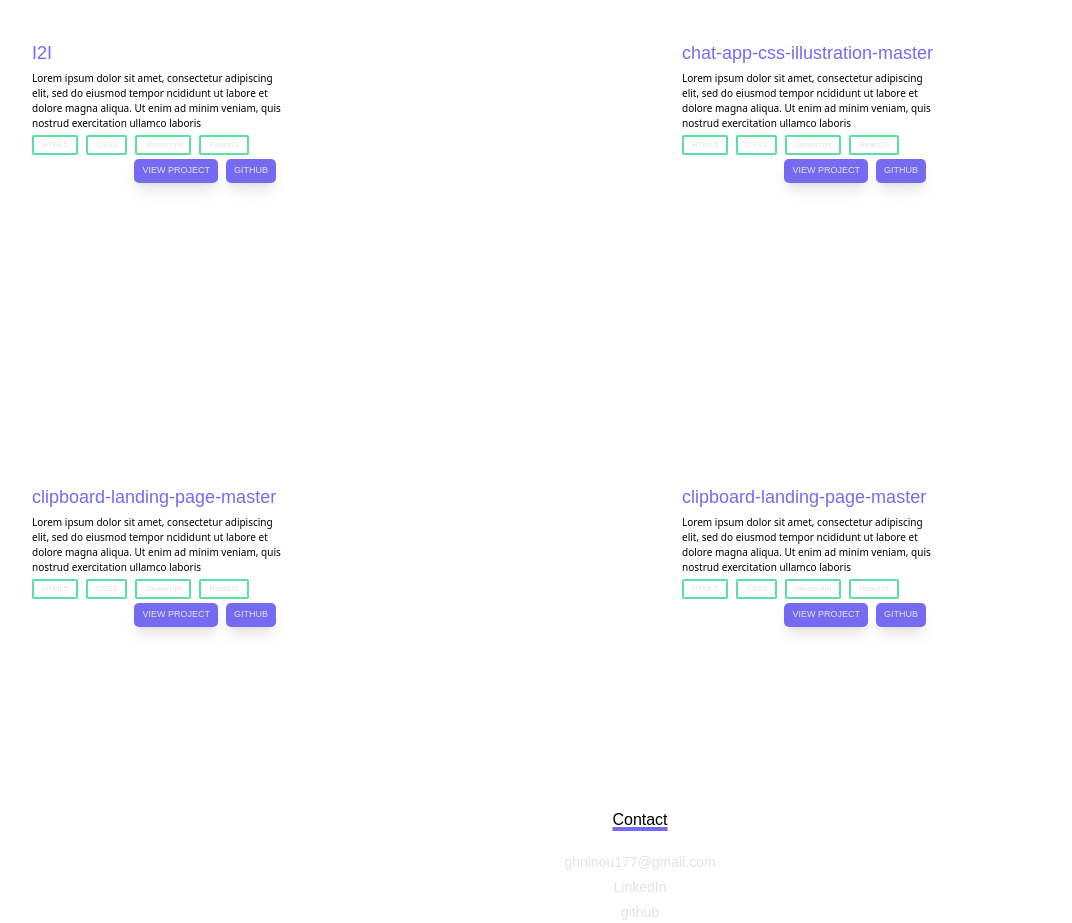
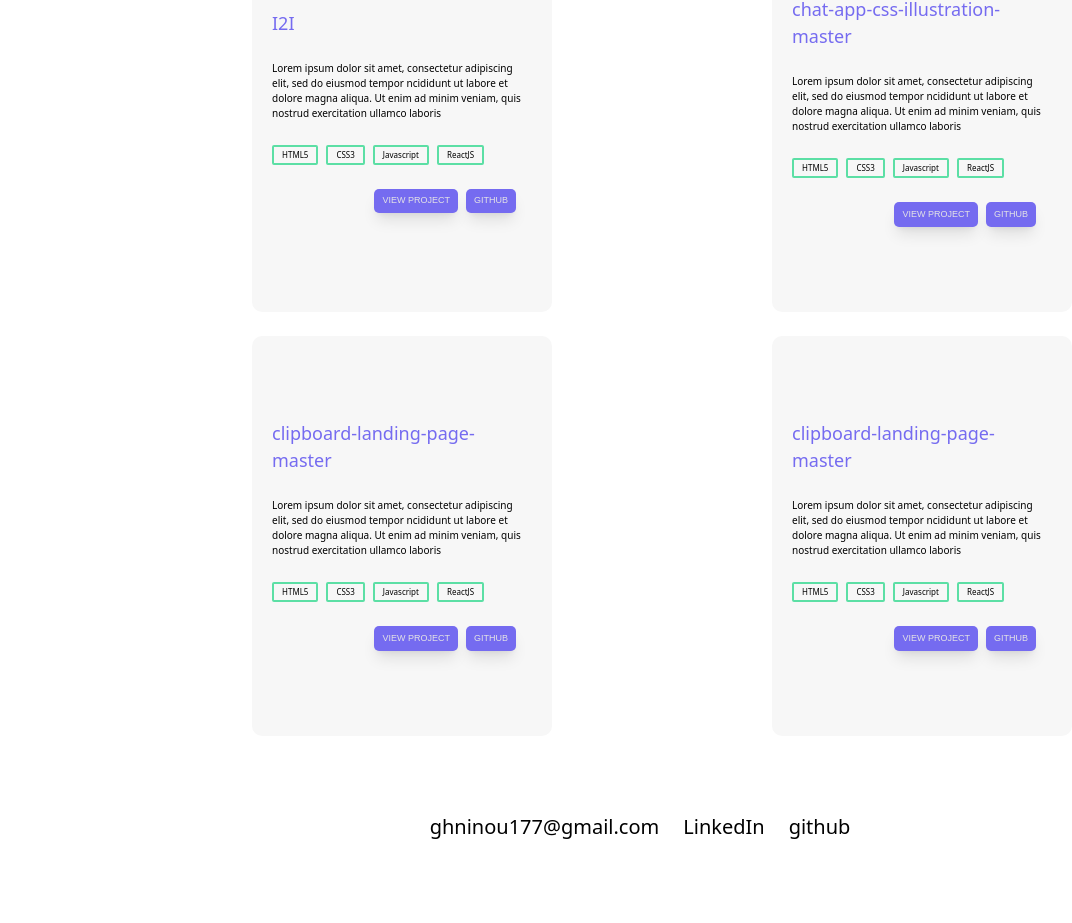
Before and after one commit to youssra-ghninou/personnal-portfolio, a React (Vite) app: page / in a window 1280 px wide. Shown: the part 1030-1953 px from the top of the page, without its empty margins (0-1072 px from the left). After the commit the page ends 1892 px from the top, so only its background shows below. Built offline with nearby package versions, Linux system fonts and the light colour scheme; a web font is replaced by a local one.

Commit message:
responsive without navbar done

```diff
--- a/src/App.jsx
+++ b/src/App.jsx
@@ -11,22 +11,22 @@ import Project from './components/Project';
 function App() {
   return (
 
-    <div className="w-full flex flex-col gap-5">
+    <div className=" flex flex-col gap-5">
       <Navbar />
       <Header />
       <Overview />
-      <div className="work underline decoration-violet decoration-4 text-center  font-abel text-[16px]">Work</div>
-      <div className="projects-section flex flex-col gap-5 lg:gap-22  lg:grid lg:grid-cols-2">
+      <div className="work underline decoration-violet decoration-4 text-center  text-abel text-[16px]">Work</div>
+      <div className="projects-section  flex flex-col md:pl-60 md:grid md:grid-cols-2 md:mb-11">
         <Project text='I2I' />
         <Project text='chat-app-css-illustration-master' />
         <Project text='clipboard-landing-page-master' />
         <Project text='clipboard-landing-page-master' />
       </div>
-      <div className="contact underline decoration-violet decoration-4 text-center mt-5 font-abel text-[16px]">Contact</div>
-      <div className="contact flex flex-col gap-1 items-center justify-center text-left">
-        <a href="" className='email text-[14px]  font-medium font-abel text-grey'>ghninou177@gmail.com</a>
-        <a href="" className='email text-[14px] font-medium font-abel text-grey'>LinkedIn</a>
-        <a href="" className='email text-[14px] font-medium font-abel text-grey'>github</a>
+      <div className="contact underline decoration-violet decoration-4 text-center mt-5 text-abel text-[16px] md:hidden">Contact</div>
+      <div className="contact flex flex-col gap-1 md:flex-row md:gap-6 pb-5 items-center justify-center text-left">
+        <a href="" className='email text-[14px] md:text-[20px]  font-light text-abel '>ghninou177@gmail.com </a>
+        <a href="" className='email text-[14px] md:text-[20px]  font-light text-abel '>LinkedIn</a>
+        <a href="" className='email text-[14px] md:text-[20px]  font-light text-abel text-black'>github</a>
       </div>
     </div>
   );
--- a/src/components/Header.jsx
+++ b/src/components/Header.jsx
@@ -4,13 +4,13 @@ const Header = () => {
         <div className="container flex flex-col font-abel items-center  justify-center px-4 pt-24 gap-4">
             <div className="name  items-center flex gap-4">
                  <i class="fa-solid fa-play text-violet"></i>
-                 <div className="div text-[20px] lg:text-[55px] font-thin text-violet ">
+                 <div className="div text-[20px] md:text-[55px] font-thin text-violet ">
                  <Typical
                     steps={['Hello world! ', 1000, 'I am Youssra Ghninou', 500]}
                     wrapper="B"/>
                 </div>
              </div>
-            <div className="profile text-[14px] lg:text-[22px] text-dviolet font-light text-center">I’m a software developer in the bay area who enjoys designing and building beautiful, performant, responsive websites </div>
+            <div className="profile text-[14px] md:text-[22px] text-dviolet font-light text-center">I’m a software developer in the bay area who enjoys designing and building beautiful, performant, responsive websites </div>
         </div>
     );
 }
--- a/src/components/Navbar.jsx
+++ b/src/components/Navbar.jsx
@@ -8,7 +8,7 @@
 
         export default function Example() {
             return (
-                <div className="nav right-0 mr-4 fixed lg:hidden">
+                <div className="nav right-0 mr-4 fixed md:hidden">
                     <Menu menuButton={<MenuButton><i class="fa-solid fa-bars text-violet "></i></MenuButton>} transition>
                         <MenuItem >
                         <div className="home text-[16px] font-abel text-black hover:decoration-4 hover:decoration-violet">Home</div>
--- a/src/components/Overview.jsx
+++ b/src/components/Overview.jsx
@@ -2,13 +2,13 @@ import OverviewContent from "./OverviewContent";
 
 const Overview = () => {
     return (
-        <div className="div mx-6 mb-10 lg:mx-32 ">
+        <div className="div mx-6 mb-10 md:mx-32 ">
             <div className="bg-grey  h-7 rounded-t-[6px] pl-3 items-center flex gap-1">
                 <i class="fa-solid fa-circle text-red fa-xs"></i>
                 <i class="fa-solid fa-circle text-lyellow fa-xs"></i>
                 <i class="fa-solid fa-circle text-lgreen fa-xs"></i>
             </div>
-            <div className="body bg-lviolet shadow-lg rounded-b-[6px] h-[400px] lg:h-[550px]">
+            <div className="body bg-lviolet shadow-md rounded-b-[6px] h-[400px] md:h-[550px]">
                 <OverviewContent/>
             </div>
         </div>
--- a/src/components/OverviewContent.jsx
+++ b/src/components/OverviewContent.jsx
@@ -41,10 +41,10 @@ const OverviewContent = () => {
         {interests.map(({id,title,content}) => {
         return(
             <div key={id} className="flex flex-col gap-1 ">
-                <div className="text-white font-normal text-[10px] lg:text-[14px] font-abel">
+                <div className="text-white font-normal text-[10px] md:text-[14px] font-abel">
                     {title}
                 </div>
-                <div className="text-yellow font-thin text-[10px] lg:text-[14px]  font-abel">
+                <div className="text-yellow font-thin text-[10px] md:text-[14px]  font-abel">
                     {content}
                 </div>
             </div>
--- a/src/components/Project.jsx
+++ b/src/components/Project.jsx
@@ -4,8 +4,8 @@ import Github from "./Github";
 
 const Project = (props) => {
     return (
-        <div className="div  rounded-6 gap-6 lg:gap-1 lg:h-[400px] lg:w-[300px] mx-3 my-3 flex flex-col text-left px-5 justify-center ">
-            <div className={`flex items-center text-[18px] text-bold font-abel text-violet   `+props.className}>
+        <div className="div  rounded-[10px] gap-6 md:gap-6 md:h-[400px] bg-white md:w-[300px]  mx-3 my-3 flex flex-col text-left px-5 py-5 md:justify-center  ">
+            <div className={`flex items-center text-[18px] text-bold text-abel text-violet   `+props.className}>
                 {props.text}
             </div>
             <div className="text text-[10px] text-abel">Lorem ipsum dolor sit amet, consectetur adipiscing elit, sed do eiusmod tempor ncididunt ut labore et dolore magna aliqua. Ut enim ad minim veniam, quis nostrud exercitation ullamco laboris
--- a/src/components/Stacks.jsx
+++ b/src/components/Stacks.jsx
@@ -1,7 +1,7 @@
 const Stacks = (props) => {
     return (
         <button className="flex items-center justify-center rounded-sm h-[18px] border-green px-2 py-2 border-2 border-solid" >
-            <div className={` text-[8px] font-medium font-abel text-grey  `+props.className}>
+            <div className={` text-[8px] font-medium text-abel text-black  `+props.className}>
                 {props.text}
             </div>
         </button>
```
